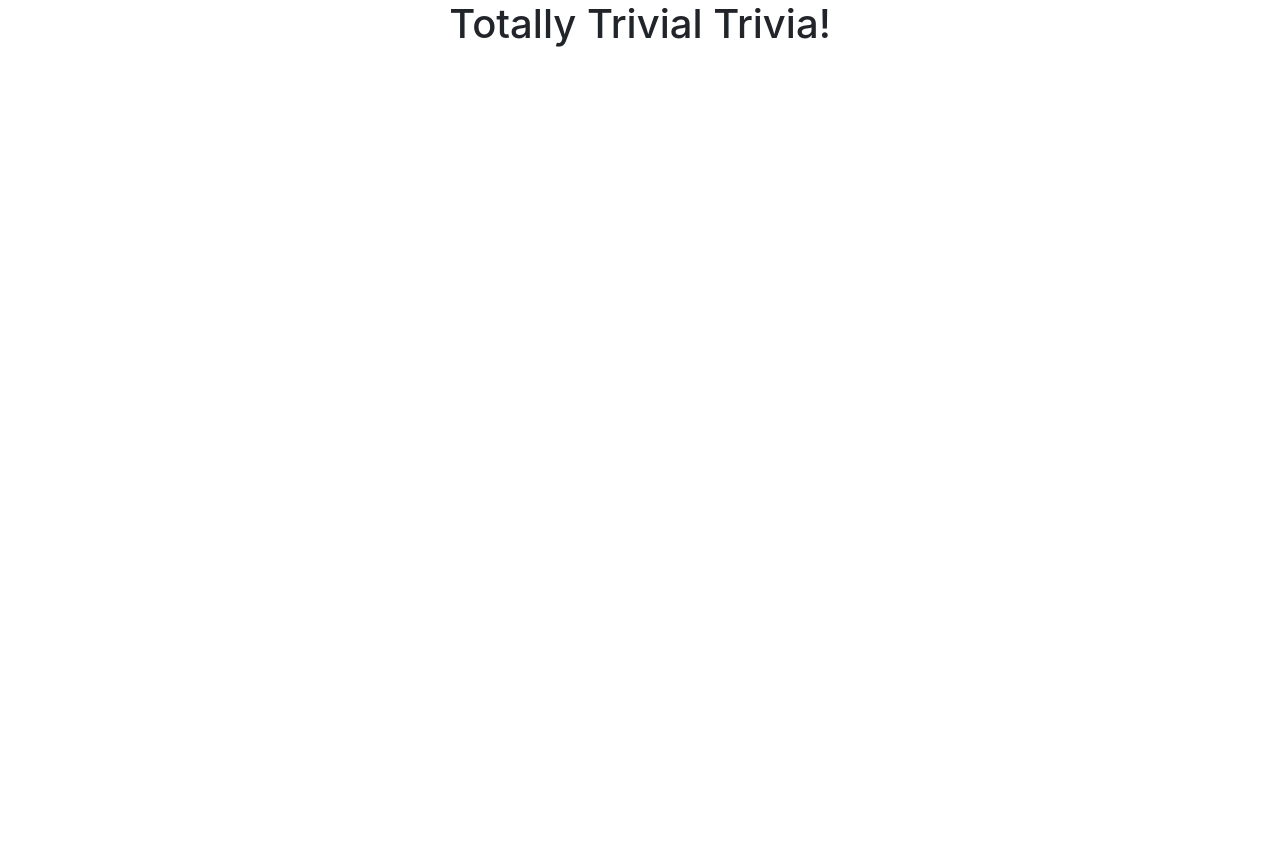
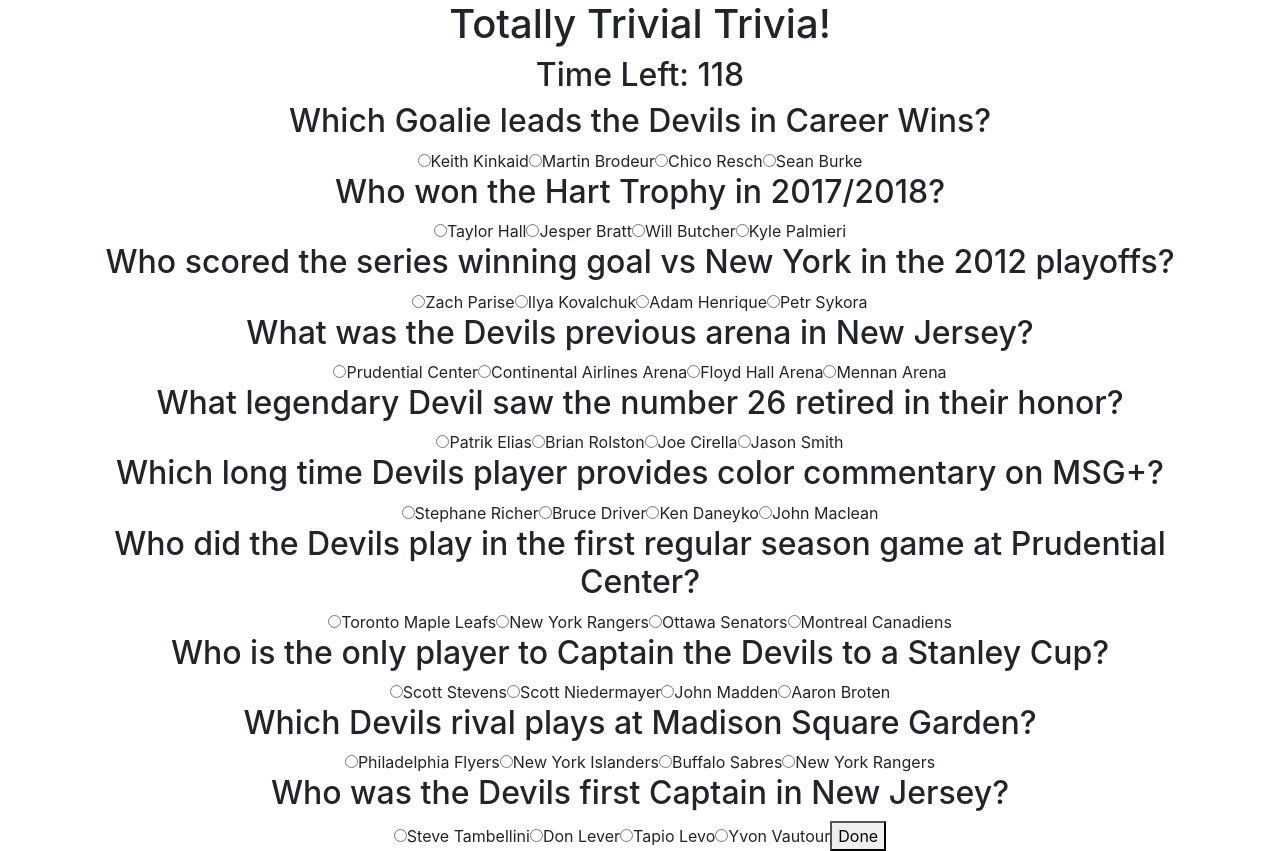
Before and after one commit to AlexPowarzynski/TriviaGame, a plain HTML site: page index.html in a window 1280 px wide. Both pictures are taken after a click on the button "Start Quiz". Before the commit the page ends 800 px from the top, so only its background shows below. Drawn offline with nearby package versions, Linux system fonts and the light colour scheme.

Commit message:
Most functionality is done

```diff
--- a/assets/JavaScript/triviaGame.js
+++ b/assets/JavaScript/triviaGame.js
@@ -4,67 +4,108 @@ $(document).ready(function () {
     var questions = [
         {
             question: "Which Goalie leads the Devils in Career Wins?",
-            answers: ["Keith Kinkaid", "Martin Brodeur", "Chico Resch", "Sean Burke"],
-            rightanswer: "Martin Brodeur"
+            choices: ["Keith Kinkaid", "Martin Brodeur", "Chico Resch", "Sean Burke"],
+            correctAnswer: "Martin Brodeur"
         },
         {
             question: "Who won the Hart Trophy in 2017/2018?",
-            answers: ["Taylor Hall", "Jesper Bratt", "Will Butcher", "Kyle Palmieri"],
-            rightanswer: "Taylor Hall"
+            choices: ["Taylor Hall", "Jesper Bratt", "Will Butcher", "Kyle Palmieri"],
+            correctAnswer: "Taylor Hall"
         },
         {
             question: "Who scored the series winning goal vs New York in the 2012 playoffs?",
-            answers: ["Zach Parise", "Ilya Kovalchuk", "Adam Henrique", "Petr Sykora"],
-            rightanswer: "Adam Henrique"
+            choices: ["Zach Parise", "Ilya Kovalchuk", "Adam Henrique", "Petr Sykora"],
+            correctAnswer: "Adam Henrique"
         },
         {
             question: "What was the Devils previous arena in New Jersey?",
-            answers: ["Prudential Center", "Continental Airlines Arena", "Floyd Hall Arena", "Mennan Arena"],
-            rightanswer: "Continental Airlines Arena"
+            choices: ["Prudential Center", "Continental Airlines Arena", "Floyd Hall Arena", "Mennan Arena"],
+            correctAnswer: "Continental Airlines Arena"
         },
         {
             question: "What legendary Devil saw the number 26 retired in their honor?",
-            answers: ["Patrik Elias", "Brian Rolston", "Joe Cirella", "Jason Smith"],
-            rightanswer: "Patrik Elias"
+            choices: ["Patrik Elias", "Brian Rolston", "Joe Cirella", "Jason Smith"],
+            correctAnswer: "Patrik Elias"
         },
         {
             question: "Which long time Devils player provides color commentary on MSG+?",
-            answers: ["Stephane Richer", "Bruce Driver", "Ken Daneyko", "John Maclean"],
-            rightanswer: "Ken Daneyko"
+            choices: ["Stephane Richer", "Bruce Driver", "Ken Daneyko", "John Maclean"],
+            correctAnswer: "Ken Daneyko"
         },
         {
             question: "Who did the Devils play in the first regular season game at Prudential Center?",
-            answers: ["Toronto Maple Leafs", "New York Rangers", "Ottawa Senators", "Montreal Canadiens"],
-            rightanswer: "Ottawa Senators"
+            choices: ["Toronto Maple Leafs", "New York Rangers", "Ottawa Senators", "Montreal Canadiens"],
+            correctAnswer: "Ottawa Senators"
         },
         {
             question: "Who is the only player to Captain the Devils to a Stanley Cup?",
-            answers: ["Scott Stevens", "Scott Niedermayer", "John Madden", "Aaron Broten"],
-            rightanswer: "Scott Stevens"
+            choices: ["Scott Stevens", "Scott Niedermayer", "John Madden", "Aaron Broten"],
+            correctAnswer: "Scott Stevens"
         },
         {
             question: "Which Devils rival plays at Madison Square Garden?",
-            answers: ["Philadelphia Flyers", "New York Islanders", "Buffalo Sabres", "New York Rangers"],
-            rightanswer: "New York Rangers"
+            choices: ["Philadelphia Flyers", "New York Islanders", "Buffalo Sabres", "New York Rangers"],
+            correctAnswer: "New York Rangers"
         },
         {
             question: "Who was the Devils first Captain in New Jersey?",
-            answers: ["Steve Tambellini", "Don Lever", "Tapio Levo", "Yvon Vautour"],
-            rightanswer: "Don Lever"
+            choices: ["Steve Tambellini", "Don Lever", "Tapio Levo", "Yvon Vautour"],
+            correctAnswer: "Don Lever"
         }
     ]
 
+    let intervalId;
 
-    var game = {
-        timeleft: 120,
-        correct: 0,
-        incorrect: 0,
+    let timeleft = 120;
+    let correct = 0;
+    let incorrect = 0;
+
+
+    function run() {
+        intervalId = setInterval(decrement, 1000);
+        $(".quiz").prepend("<h2>Time Left: <span id=timeLeft>120</span></h2>");
+        $("#startButton").hide();
+        for (var i = 0; i < questions.length; i++) {
+            quiz.append("<h2>" + questions[i].question + "<h2>");
+            for (var t = 0; t < questions[i].choices.length; t++) {
+                quiz.append("<input type= 'radio' name='question #'" + i + "value='" + questions[i].choices[t] + "'>" + questions[i].choices[t]);
+            }
+        }
+        quiz.append("<button id='done'>Done</button>");
     };
 
-    $("#startButton").on("click", function(){
-        $("#startButton").hide();
+    function showResults() {
+        let userGuess = $("input[type=radio]:checked");
+
+        for (var i = 0; i < userGuess.length; i++) {
+            if (userGuess[i].val() === questions[i].correctAnswer) {
+                correct++;
+            } else {
+                incorrect++;
+            }
+
+        }
+    }
+    function results(){
+
+    }
+
+    function decrement() {
+        timeleft--;
+        $("#timeLeft").html(timeleft);
+        if (timeleft === 0) {
+            showResults();
+        }
+    }
+    $("#startButton").on("click", function () {
+        run();
+    })
+    $("#done").on("click", function () {
+        showResults();
+    })
 
 
-    })
+
+
 
 })
--- a/index.html
+++ b/index.html
@@ -17,8 +17,8 @@
             <div class="col-lg-12 text-center">
                 <h1 id="title">Totally Trivial Trivia!</h1>
                 <div class="quizarea">
+                    <button id="startButton">Start Quiz</button>
                     <div class="quiz">
-                        <button id="startButton">Start Quiz</button>
                     </div>
                 </div>
             </div>
```
